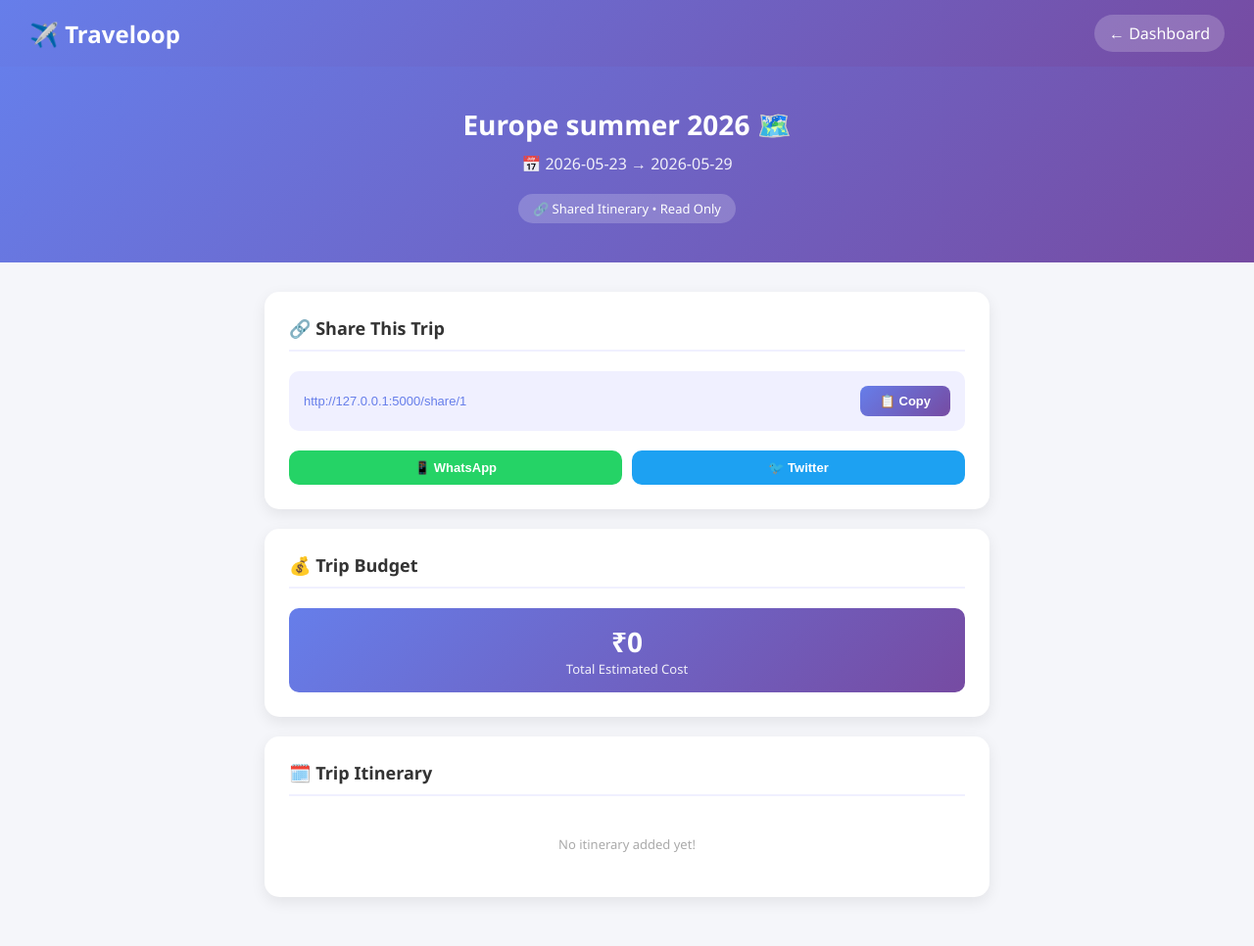
After one commit to beyondtheultimate/traveloop-odoo-hackthon, a Flask app: page /share/1 in a window 1280 px wide. The commit adds this page. Shown: the whole page at 98% size. Run offline with Flask 3, Linux system fonts and the light colour scheme; data comes from the database, SQL or seed files in the repository.

Commit message:
added shared itinerary and updated README

```diff
--- a/app.py
+++ b/app.py
@@ -252,6 +252,16 @@ def city_search():
     if query:
         cities = [c for c in cities if query in c['name'].lower() or query in c['country'].lower()]
     return render_template('city_search.html', cities=cities, query=query)
+@app.route('/share/<int:trip_id>')
+def share_trip(trip_id):
+    conn = sqlite3.connect('traveloop.db')
+    c = conn.cursor()
+    c.execute("SELECT * FROM trips WHERE id=?", (trip_id,))
+    trip = c.fetchone()
+    c.execute("SELECT * FROM itinerary WHERE trip_id=?", (trip_id,))
+    itinerary = c.fetchall()
+    conn.close()
+    return render_template('share.html', trip=trip, itinerary=itinerary)
 
 
 
--- /dev/null
+++ b/templates/share.html
@@ -0,0 +1,202 @@
+<!DOCTYPE html>
+<html lang="en">
+<head>
+    <meta charset="UTF-8">
+    <meta name="viewport" content="width=device-width, initial-scale=1.0">
+    <title>Traveloop - Shared Trip</title>
+    <style>
+        * { margin: 0; padding: 0; box-sizing: border-box; }
+        body {
+            font-family: 'Segoe UI', sans-serif;
+            background: #f5f6fa;
+            min-height: 100vh;
+        }
+        .navbar {
+            background: linear-gradient(135deg, #667eea, #764ba2);
+            padding: 15px 30px;
+            display: flex;
+            justify-content: space-between;
+            align-items: center;
+            color: white;
+        }
+        .navbar .logo { font-size: 24px; font-weight: bold; }
+        .navbar a {
+            color: white;
+            text-decoration: none;
+            background: rgba(255,255,255,0.2);
+            padding: 8px 15px;
+            border-radius: 20px;
+        }
+        .hero {
+            background: linear-gradient(135deg, #667eea, #764ba2);
+            color: white;
+            padding: 40px 30px;
+            text-align: center;
+        }
+        .hero h1 { font-size: 28px; margin-bottom: 10px; }
+        .hero p { opacity: 0.9; margin-bottom: 20px; }
+        .badge {
+            background: rgba(255,255,255,0.2);
+            padding: 6px 15px;
+            border-radius: 20px;
+            font-size: 13px;
+            display: inline-block;
+        }
+        .container { padding: 30px; max-width: 800px; margin: 0 auto; }
+        .card {
+            background: white;
+            border-radius: 15px;
+            padding: 25px;
+            box-shadow: 0 5px 15px rgba(0,0,0,0.08);
+            margin-bottom: 20px;
+        }
+        .card h3 {
+            color: #333;
+            margin-bottom: 20px;
+            font-size: 18px;
+            border-bottom: 2px solid #f0f0ff;
+            padding-bottom: 10px;
+        }
+        .item {
+            background: #f8f9ff;
+            border-radius: 8px;
+            padding: 12px;
+            margin-bottom: 8px;
+            display: flex;
+            justify-content: space-between;
+            align-items: center;
+        }
+        .item .info { flex: 1; }
+        .item .city { font-weight: bold; color: #333; font-size: 14px; }
+        .item .details { color: #888; font-size: 12px; margin-top: 3px; }
+        .cost { color: #667eea; font-weight: bold; font-size: 13px; }
+        .share-box {
+            background: #f0f0ff;
+            border-radius: 10px;
+            padding: 15px;
+            margin-bottom: 20px;
+            display: flex;
+            align-items: center;
+            gap: 10px;
+        }
+        .share-box input {
+            flex: 1;
+            border: none;
+            background: transparent;
+            font-size: 13px;
+            color: #667eea;
+            outline: none;
+        }
+        .copy-btn {
+            padding: 8px 20px;
+            background: linear-gradient(135deg, #667eea, #764ba2);
+            color: white;
+            border: none;
+            border-radius: 8px;
+            cursor: pointer;
+            font-weight: bold;
+            font-size: 13px;
+        }
+        .social {
+            display: flex;
+            gap: 10px;
+            margin-top: 15px;
+        }
+        .social-btn {
+            flex: 1;
+            padding: 10px;
+            border: none;
+            border-radius: 10px;
+            cursor: pointer;
+            font-weight: bold;
+            font-size: 13px;
+            color: white;
+        }
+        .whatsapp { background: #25D366; }
+        .twitter { background: #1DA1F2; }
+        .empty-state {
+            text-align: center;
+            padding: 20px;
+            color: #aaa;
+            font-size: 13px;
+        }
+        .budget-total {
+            text-align: center;
+            padding: 15px;
+            background: linear-gradient(135deg, #667eea, #764ba2);
+            border-radius: 10px;
+            color: white;
+        }
+        .budget-total .amount { font-size: 28px; font-weight: bold; }
+        .budget-total .label { opacity: 0.9; font-size: 13px; }
+    </style>
+</head>
+<body>
+    <div class="navbar">
+        <div class="logo">✈️ Traveloop</div>
+        <a href="/dashboard">← Dashboard</a>
+    </div>
+    <div class="hero">
+        <h1>{{ trip[2] }} 🗺️</h1>
+        <p>📅 {{ trip[3] }} → {{ trip[4] }}</p>
+        <span class="badge">🔗 Shared Itinerary • Read Only</span>
+    </div>
+    <div class="container">
+        <!-- Share Link -->
+        <div class="card">
+            <h3>🔗 Share This Trip</h3>
+            <div class="share-box">
+                <input type="text" id="shareLink" value="http://127.0.0.1:5000/share/{{ trip[0] }}" readonly>
+                <button class="copy-btn" onclick="copyLink()">📋 Copy</button>
+            </div>
+            <div class="social">
+                <button class="social-btn whatsapp" onclick="shareWhatsapp()">📱 WhatsApp</button>
+                <button class="social-btn twitter" onclick="shareTwitter()">🐦 Twitter</button>
+            </div>
+        </div>
+
+        <!-- Budget -->
+        <div class="card">
+            <h3>💰 Trip Budget</h3>
+            <div class="budget-total">
+                <div class="amount">₹{{ itinerary|sum(attribute=5)|round(2) }}</div>
+                <div class="label">Total Estimated Cost</div>
+            </div>
+        </div>
+
+        <!-- Itinerary -->
+        <div class="card">
+            <h3>🗓️ Trip Itinerary</h3>
+            {% if itinerary %}
+                {% for item in itinerary %}
+                <div class="item">
+                    <div class="info">
+                        <div class="city">🏙️ {{ item[2] }}</div>
+                        <div class="details">📌 {{ item[3] }} | 📅 {{ item[4] }}</div>
+                    </div>
+                    <div class="cost">₹{{ item[5] }}</div>
+                </div>
+                {% endfor %}
+            {% else %}
+                <div class="empty-state">No itinerary added yet!</div>
+            {% endif %}
+        </div>
+    </div>
+    <script>
+        function copyLink() {
+            const link = document.getElementById('shareLink');
+            link.select();
+            document.execCommand('copy');
+            alert('Link copied to clipboard!');
+        }
+        function shareWhatsapp() {
+            const link = document.getElementById('shareLink').value;
+            window.open('https://wa.me/?text=Check out my trip plan: ' + link);
+        }
+        function shareTwitter() {
+            const link = document.getElementById('shareLink').value;
+            window.open('https://twitter.com/intent/tweet?text=Check out my trip plan on Traveloop!&url=' + link);
+        }
+    </script>
+</body>
+</html>
--- a/templates/trip_detail.html
+++ b/templates/trip_detail.html
@@ -152,6 +152,7 @@
         <div class="logo">✈️ Traveloop</div>
         <a href="/dashboard">← Back</a>
 <a href="/notes/{{ trip[0] }}">📝 Notes</a>
+<a href="/share/{{ trip[0] }}">🔗 Share</a>
     </div>
     <div class="hero">
         <h1>{{ trip[2] }} 🗺️</h1>
```
Also changed, not shown: README.md.
